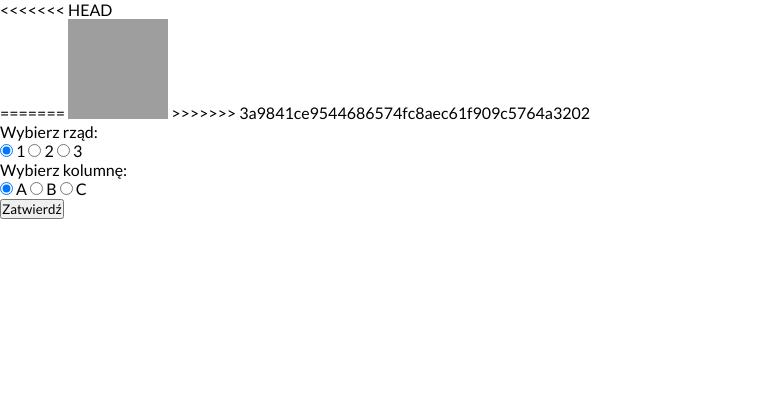
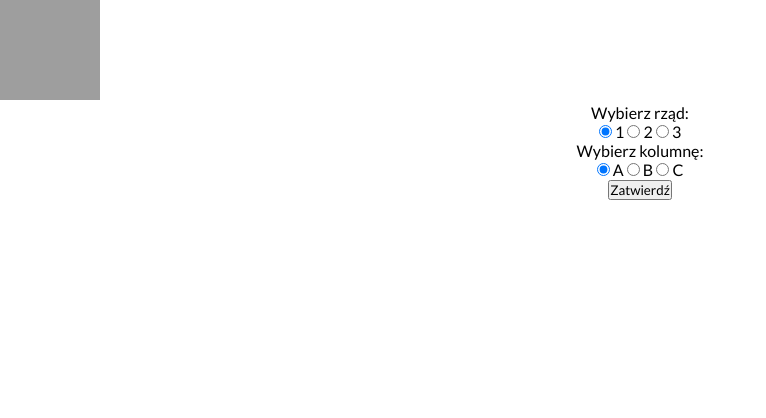
Before and after one commit to jdworzans/flask-game, a Flask app: page / in a window 1280 px wide. Shown: the part 78-496 px from the top of the page, without its empty margins (0-766 px from the left). Run offline with Flask 2, Linux system fonts and the light colour scheme; grey boxes are pictures that could not be loaded.

Commit message:
delete differences

```diff
--- a/static/style.css
+++ b/static/style.css
@@ -48,9 +48,6 @@ footer {
     max-width: 40em;
     hyphens: auto;
 }
-<<<<<<< HEAD
-=======
 .game_form {
     text-align: center;
 }
->>>>>>> 3a9841ce9544686574fc8aec61f909c5764a3202
--- a/templates/game.html
+++ b/templates/game.html
@@ -1,10 +1,7 @@
 {% extends 'base.html' %}
 {% block content %}
-<<<<<<< HEAD
 <div id="game">
-=======
 <img src="/plot.png" alt="plot" height=100px width=100px>
->>>>>>> 3a9841ce9544686574fc8aec61f909c5764a3202
 
 <div class="game_form">
     <form method="post">
```
